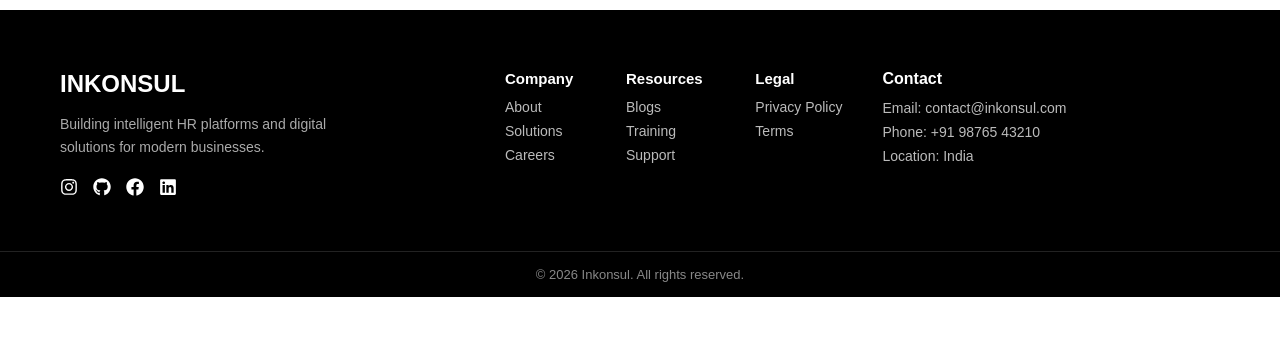
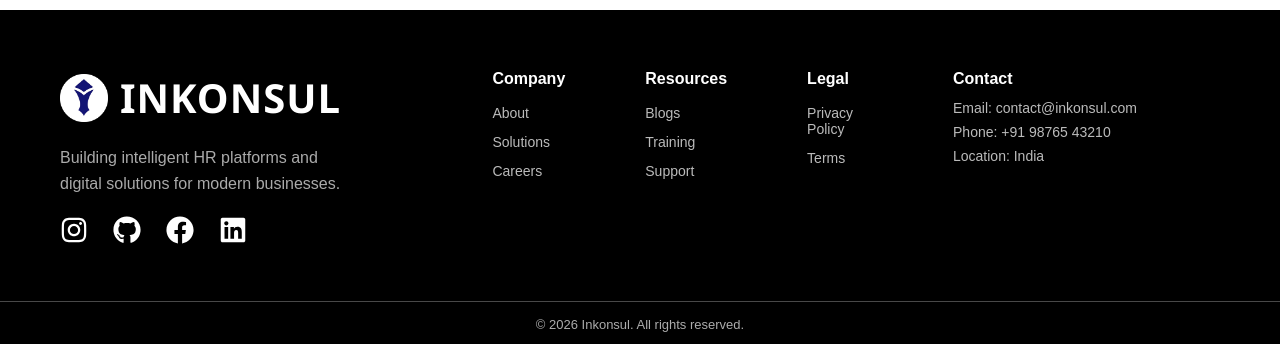
Before and after one commit to Arzun-Rzn/inkonsul, a React (Vite) app in the folder frontend/: page / in a window 1280 px wide. Shown: the part 4087-4431 px from the top of the page. Before the commit the page ends 4384 px from the top, so only its background shows below. Built offline with nearby package versions, Linux system fonts and the light colour scheme.

Commit message:
Updated footer

```diff
--- a/frontend/src/components/layout/Footer.jsx
+++ b/frontend/src/components/layout/Footer.jsx
@@ -14,7 +14,12 @@ const Footer = () => {
 
         {/* LEFT - Brand */}
         <div className="footer-brand">
-          <h2>INKONSUL</h2>
+          <div className="footer-brand-header">
+            <img src="/logo.png" alt="Inkonsul Logo" className="brand-logo" />
+            <h2>INKONSUL</h2>
+          </div>
+
+
           <p>
             Building intelligent HR platforms and digital solutions
             for modern businesses.
--- a/frontend/src/styles/components/footer.css
+++ b/frontend/src/styles/components/footer.css
@@ -17,27 +17,44 @@
   gap: 40px;
 }
 
+.footer-brand-header {
+  display: flex;
+  flex-direction: row;
+  align-items: center;
+  gap: 12px;
+}
+
+.brand-logo {
+  width: 48px;
+  height: 48px;
+  object-fit: contain;
+}
+
 /* Brand */
 .footer-brand h2 {
-  margin-bottom: 15px;
+  font-size: 40px;
+  font-family: 'Segoe UI', Tahoma, Geneva, Verdana, sans-serif;
+  letter-spacing: 1px;
+  margin: 0;
 }
 
 .footer-brand p {
-  font-size: 14px;
+  font-size: 16px;
   color: #aaa;
   line-height: 1.6;
   max-width: 300px;
+  margin-top: 20px;
 }
 
 /* Social Icons */
 .social-icons {
   margin-top: 20px;
   display: flex;
-  gap: 15px;
+  gap: 25px;
 }
 
 .social-icons a {
-  font-size: 18px;
+  font-size: 28px;
   color: #fff;
   transition: all 0.2s ease;
 }
@@ -51,11 +68,18 @@
 .footer-links {
   display: flex;
   justify-content: space-between;
+  gap: 80px;
+}
+
+.footer-links div {
+  display: flex;
+  flex-direction: column;
+  gap: 5px; /* space between links */
 }
 
 .footer-links h4 {
   margin-bottom: 12px;
-  font-size: 15px;
+  font-size: 16px;
 }
 
 .footer-links a {
@@ -64,14 +88,20 @@
   color: #bbb;
   margin-bottom: 8px;
   text-decoration: none;
-  transition: 0.2s ease;
+  transition: transform 0.25s ease, color 0.25s ease;;
+
 }
 
 .footer-links a:hover {
   color: #fff;
+  transform: scale(1.08);
 }
 
 /* Contact */
+.footer-contact{
+  margin-left: 60px;
+}
+
 .footer-contact h4 {
   margin-bottom: 12px;
 }
@@ -87,9 +117,9 @@
   margin-top: 50px;
   text-align: center;
   padding: 15px 0;
-  border-top: 1px solid #222;
+  border-top: 1px solid #484848;
   font-size: 13px;
-  color: #888;
+  color: #acacac;
 }
 
 /* ================= RESPONSIVE ================= */
```
